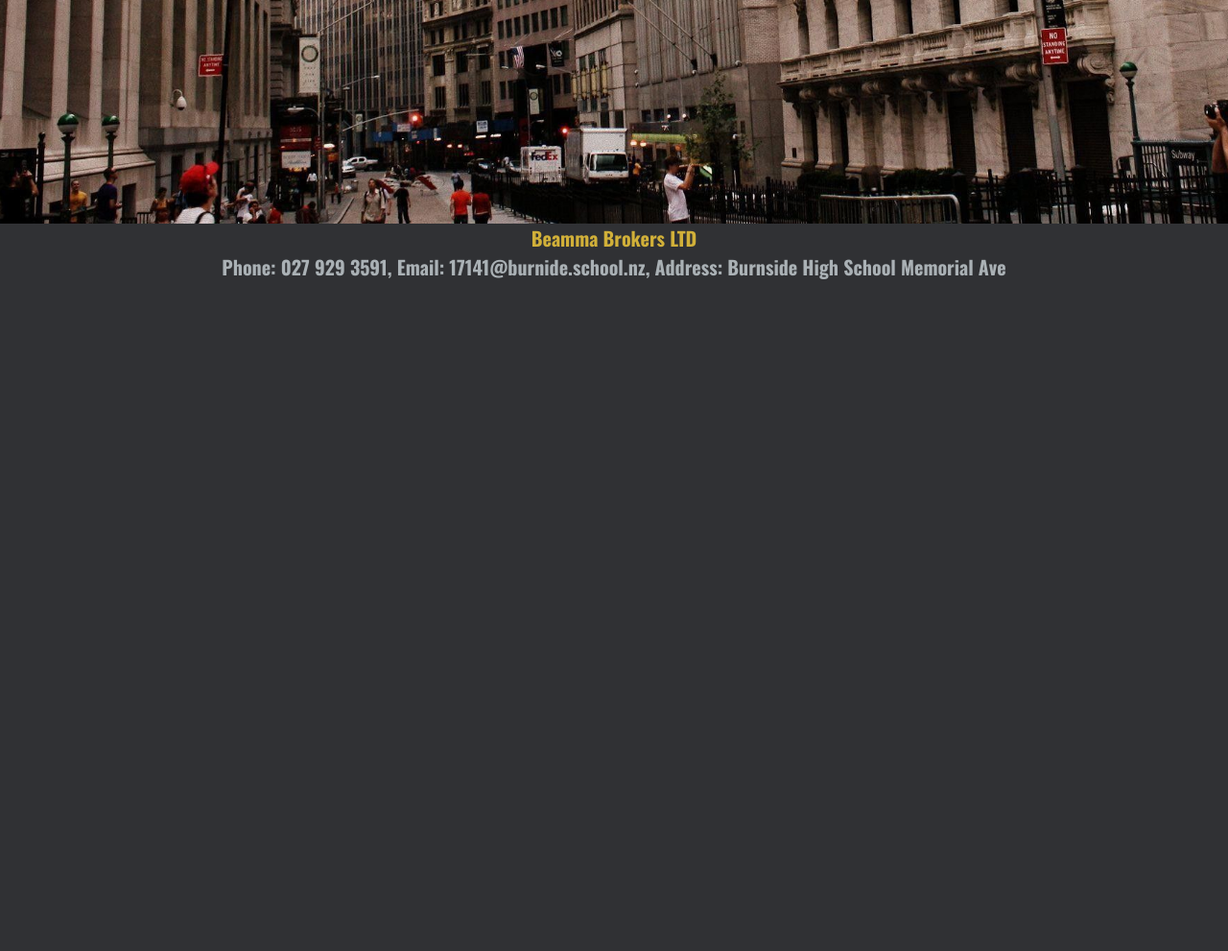
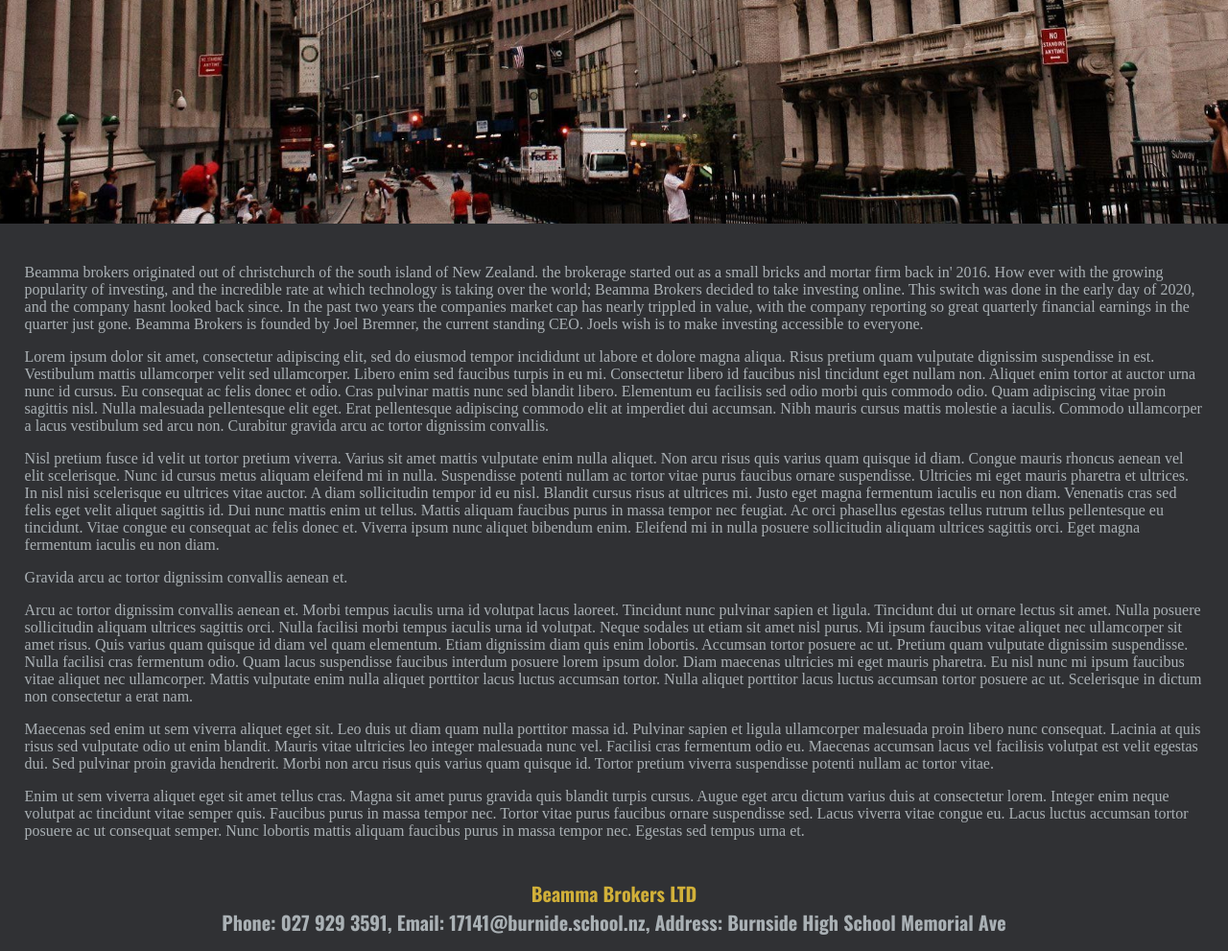
Before and after one commit to Beamma/Beammas-Brokers, a Flask app: page / in a window 1280 px wide. Shown: the part 723-1714 px from the top of the page at 96% size. Before the commit the page ends 1014 px from the top, so only its background shows below. Run offline with Flask 2, Linux system fonts and the light colour scheme; some web fonts are replaced.

Commit message:
V 18.8 added a little bit of detail to home paige

```diff
--- a/static/style/css/style.css
+++ b/static/style/css/style.css
@@ -71,6 +71,10 @@ nav a:hover{
   background-color: var(--charcoal);
 }
 
+.Beamma_Brokers{
+  color: var(--silver);
+  padding: 2%;
+}
 
 /* Login And Register Styling */
 .login {
--- a/templates/home.html
+++ b/templates/home.html
@@ -5,4 +5,25 @@
     <p> Beamma Brokers </p>
   </div>
 </div>
+<div class="Beamma_Brokers">
+  <p> Beamma brokers originated out of christchurch of the south island of New
+    Zealand. the brokerage started out as a small bricks and mortar firm back in'
+    2016. How ever with the growing popularity of investing, and the incredible
+    rate at which technology is taking over the world; Beamma Brokers decided to
+    take investing online. This switch was done in the early day of 2020, and
+    the company hasnt looked back since. In the past two years the companies
+    market cap has nearly trippled in value, with the company reporting so great
+    quarterly financial earnings in the quarter just gone. Beamma Brokers is
+    founded by Joel Bremner, the current standing CEO. Joels wish is to make
+    investing accessible to everyone.</p>
+    <p>Lorem ipsum dolor sit amet, consectetur adipiscing elit, sed do eiusmod tempor incididunt ut labore et dolore magna aliqua. Risus pretium quam vulputate dignissim suspendisse in est. Vestibulum mattis ullamcorper velit sed ullamcorper. Libero enim sed faucibus turpis in eu mi. Consectetur libero id faucibus nisl tincidunt eget nullam non. Aliquet enim tortor at auctor urna nunc id cursus. Eu consequat ac felis donec et odio. Cras pulvinar mattis nunc sed blandit libero. Elementum eu facilisis sed odio morbi quis commodo odio. Quam adipiscing vitae proin sagittis nisl. Nulla malesuada pellentesque elit eget. Erat pellentesque adipiscing commodo elit at imperdiet dui accumsan. Nibh mauris cursus mattis molestie a iaculis. Commodo ullamcorper a lacus vestibulum sed arcu non. Curabitur gravida arcu ac tortor dignissim convallis.</p>
+
+    <p>Nisl pretium fusce id velit ut tortor pretium viverra. Varius sit amet mattis vulputate enim nulla aliquet. Non arcu risus quis varius quam quisque id diam. Congue mauris rhoncus aenean vel elit scelerisque. Nunc id cursus metus aliquam eleifend mi in nulla. Suspendisse potenti nullam ac tortor vitae purus faucibus ornare suspendisse. Ultricies mi eget mauris pharetra et ultrices. In nisl nisi scelerisque eu ultrices vitae auctor. A diam sollicitudin tempor id eu nisl. Blandit cursus risus at ultrices mi. Justo eget magna fermentum iaculis eu non diam. Venenatis cras sed felis eget velit aliquet sagittis id. Dui nunc mattis enim ut tellus. Mattis aliquam faucibus purus in massa tempor nec feugiat. Ac orci phasellus egestas tellus rutrum tellus pellentesque eu tincidunt. Vitae congue eu consequat ac felis donec et. Viverra ipsum nunc aliquet bibendum enim. Eleifend mi in nulla posuere sollicitudin aliquam ultrices sagittis orci. Eget magna fermentum iaculis eu non diam.</p><p> Gravida arcu ac tortor dignissim convallis aenean et.</p>
+
+    <p>Arcu ac tortor dignissim convallis aenean et. Morbi tempus iaculis urna id volutpat lacus laoreet. Tincidunt nunc pulvinar sapien et ligula. Tincidunt dui ut ornare lectus sit amet. Nulla posuere sollicitudin aliquam ultrices sagittis orci. Nulla facilisi morbi tempus iaculis urna id volutpat. Neque sodales ut etiam sit amet nisl purus. Mi ipsum faucibus vitae aliquet nec ullamcorper sit amet risus. Quis varius quam quisque id diam vel quam elementum. Etiam dignissim diam quis enim lobortis. Accumsan tortor posuere ac ut. Pretium quam vulputate dignissim suspendisse. Nulla facilisi cras fermentum odio. Quam lacus suspendisse faucibus interdum posuere lorem ipsum dolor. Diam maecenas ultricies mi eget mauris pharetra. Eu nisl nunc mi ipsum faucibus vitae aliquet nec ullamcorper. Mattis vulputate enim nulla aliquet porttitor lacus luctus accumsan tortor. Nulla aliquet porttitor lacus luctus accumsan tortor posuere ac ut. Scelerisque in dictum non consectetur a erat nam.</p>
+
+    <p>Maecenas sed enim ut sem viverra aliquet eget sit. Leo duis ut diam quam nulla porttitor massa id. Pulvinar sapien et ligula ullamcorper malesuada proin libero nunc consequat. Lacinia at quis risus sed vulputate odio ut enim blandit. Mauris vitae ultricies leo integer malesuada nunc vel. Facilisi cras fermentum odio eu. Maecenas accumsan lacus vel facilisis volutpat est velit egestas dui. Sed pulvinar proin gravida hendrerit. Morbi non arcu risus quis varius quam quisque id. Tortor pretium viverra suspendisse potenti nullam ac tortor vitae.</p>
+
+    <p>Enim ut sem viverra aliquet eget sit amet tellus cras. Magna sit amet purus gravida quis blandit turpis cursus. Augue eget arcu dictum varius duis at consectetur lorem. Integer enim neque volutpat ac tincidunt vitae semper quis. Faucibus purus in massa tempor nec. Tortor vitae purus faucibus ornare suspendisse sed. Lacus viverra vitae congue eu. Lacus luctus accumsan tortor posuere ac ut consequat semper. Nunc lobortis mattis aliquam faucibus purus in massa tempor nec. Egestas sed tempus urna et.</p>
+</div>
 {% endblock %}
```
